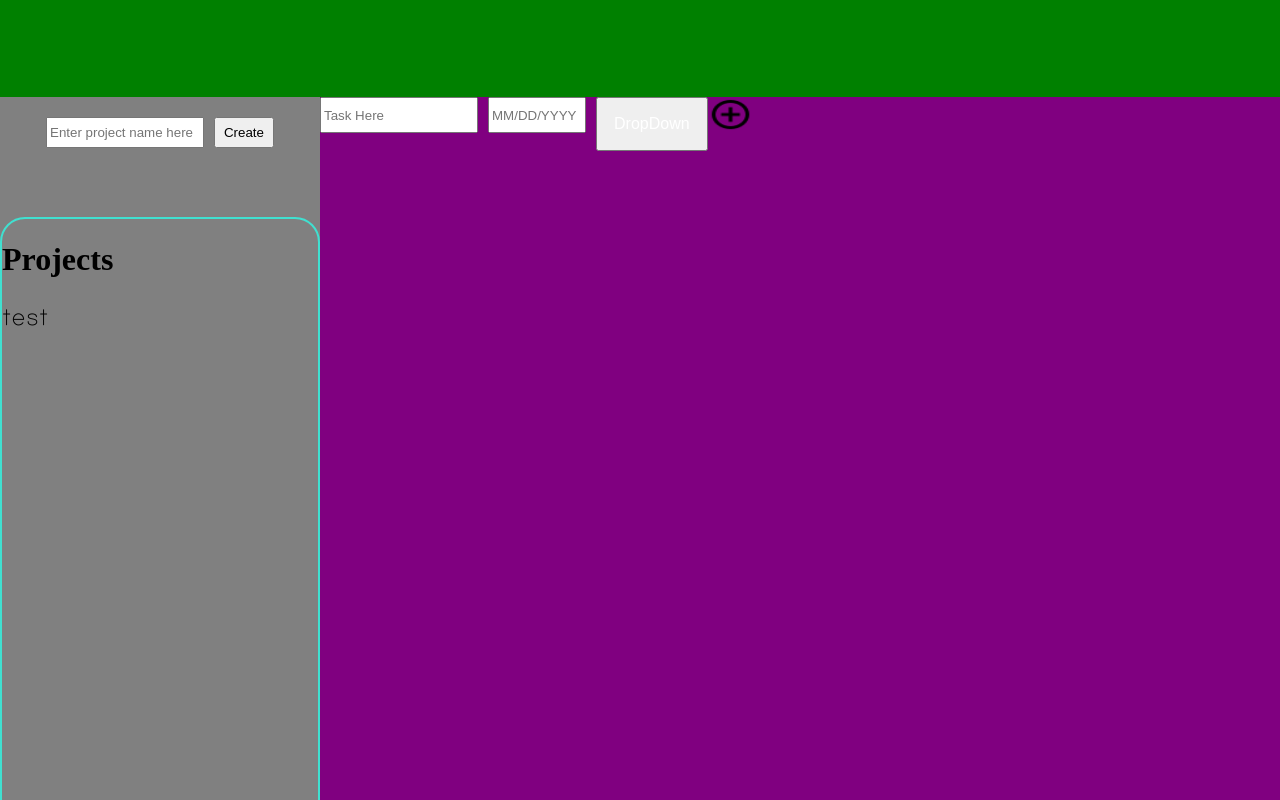
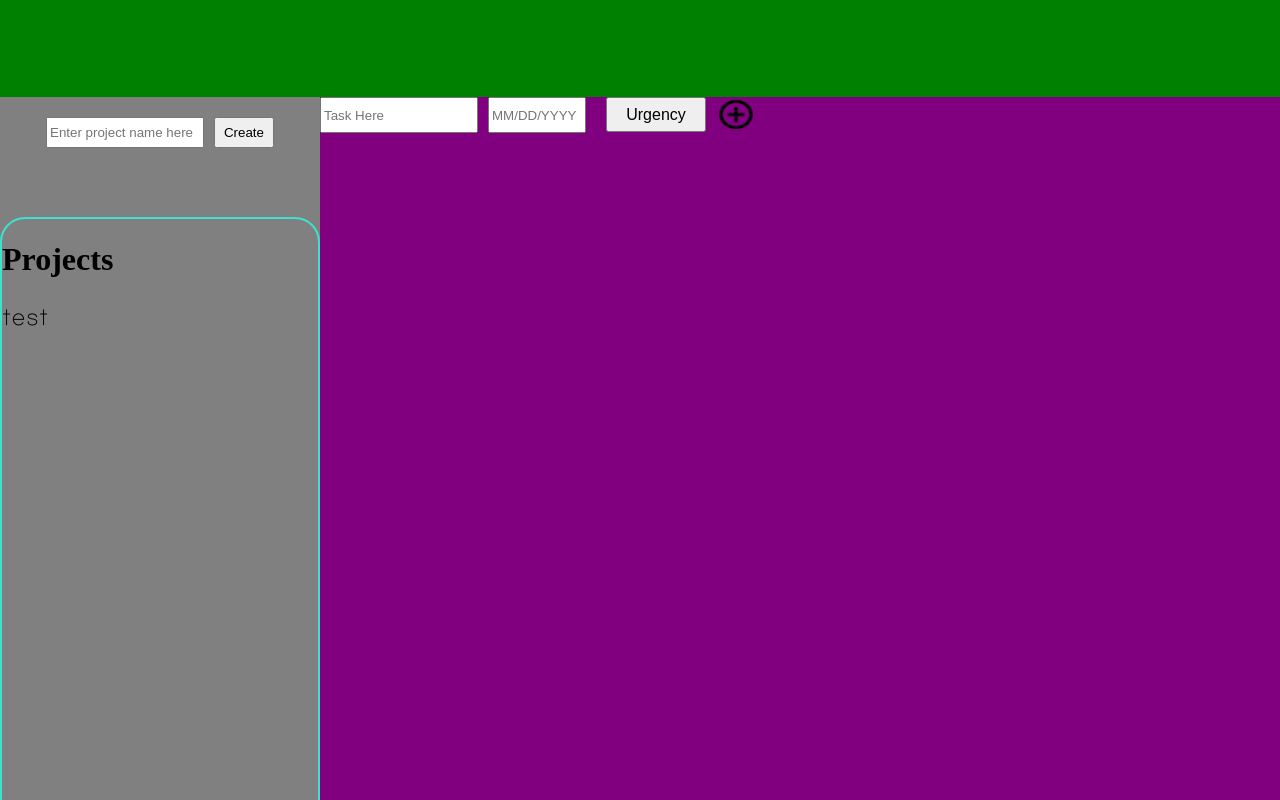
Before and after one commit to AntwonC/To-Do-Soon, a website built with webpack: page dist/index.html in a window 1280 px wide. Shown: the top 800 px of the page. Built offline with nearby package versions, Linux system fonts and the light colour scheme.

Commit message:
Added options for your task you want to add.

```diff
--- a/src/styles.css
+++ b/src/styles.css
@@ -17,7 +17,3 @@
 .font-text:hover {
     background-color: red;
 }
-
-.dropdown:hover .dropdown-content {
-    display: block;
-}
--- a/src/testModule.js
+++ b/src/testModule.js
@@ -127,13 +127,22 @@ const loadSideBar = () => {
    //contentContainer.appendChild(sideBarContainer);
 }
 
-const helperFunction = () => {
+const showDropDown = () => {
     const dropDownContainer = document.querySelector(".dropdown");
     const dropDownContent = document.querySelector(".dropdown-content");
 
-    dropDownContainer.addEventListener("mouseover", function(ev) {
+
         dropDownContent.style.display = "block";
-    });
+
+}
+
+const notShowDropDown = () => {
+    const dropDownContainer = document.querySelector(".dropdown");
+    const dropDownContent = document.querySelector(".dropdown-content");
+
+
+        dropDownContent.style.display = "none";
+
 }
 
 const loadMainBar = () => {
@@ -154,20 +163,24 @@ const loadMainBar = () => {
     const lowOption = document.createElement("a");
 
     dropDownContainer.setAttribute("class", "dropdown");
-    dropDownContainer.onclick = helperFunction;
+    dropDownContainer.addEventListener("mouseenter", showDropDown);
+    dropDownContainer.addEventListener("mouseleave", notShowDropDown);
     dropDownContainer.style.position = "relative";
     dropDownContainer.style.display = "inline-block";
 
     dropDownButton.setAttribute("class", "dropdown-button");
-    dropDownButton.style.padding = "16px";
+    //dropDownButton.style.padding = "16px";
     dropDownButton.style.fontSize = "16px";
-    dropDownButton.style.color = "white";
-    dropDownButton.textContent = "DropDown";
+    dropDownButton.style.width = "100px";
+    dropDownButton.style.height = "35px";
+    dropDownButton.style.marginLeft = "10px";
+    dropDownButton.style.marginRight = "10px";
+    dropDownButton.textContent = "Urgency";
 
     dropDownContent.setAttribute("class", "dropdown-content");
     dropDownContent.style.display = "none";
     dropDownContent.style.position = "absolute";
-    dropDownContent.style.minWidth = "160px";
+    dropDownContent.style.minWidth = "100px";
     dropDownContent.style.boxShadow = "0px 8px 16px 0px rgba(0,0,0,0.2)";
 
     highOption.setAttribute("class", "urgent-option");
@@ -201,7 +214,7 @@ const loadMainBar = () => {
     testDateField.style.marginLeft = "10px";
     testDateField.style.marginRight = "10px";
 
-    testTaskButton.style.width = "45px";
+    testTaskButton.style.width = "40px";
     testTaskButton.style.height = "35px";
     //testTaskButton.style.marginBottom = "10px";
     testTaskButton.type = "image";
```
Also changed, not shown: dist/main.js.
